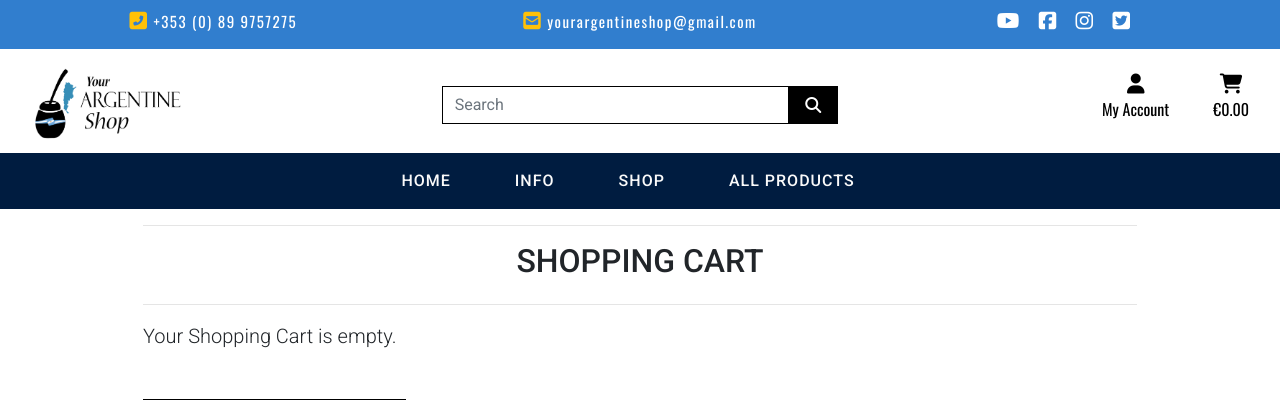
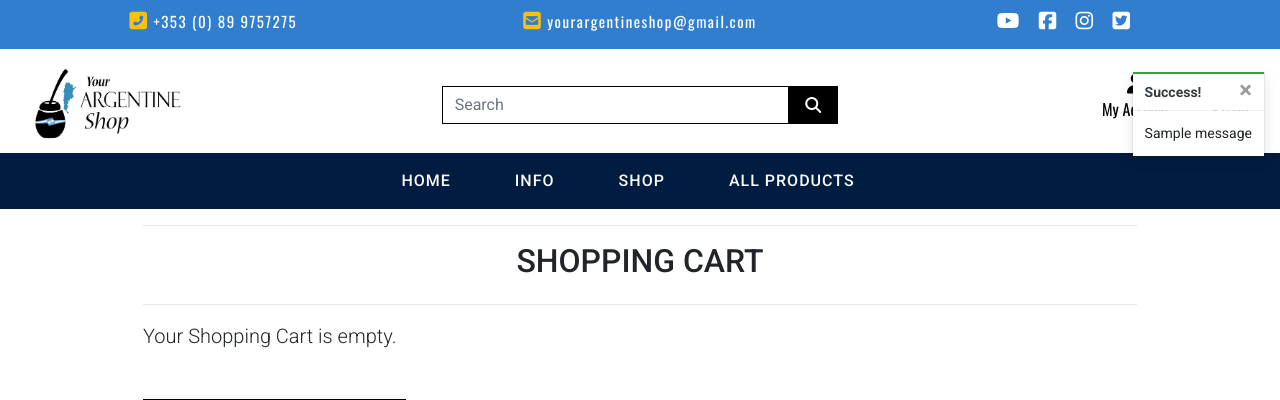
Before and after one commit to cotebarrientos/4th-milestone-project-your-argentine-shop, a Django app: page /cart/ in a window 1280 px wide. Shown: the top 400 px of the page. Run offline with Django 3.2, Linux system fonts and the light colour scheme; tables that the repository leaves empty hold one stand-in row (values such as "Sample post"); one stand-in notice (Sample message) is shown; some libraries are stand-ins or nearby versions.

Commit message:
Add Toasts messages
I've added 4 types of toast messages (success, info, error and
warning) that will be shown according to user interaction with the
web site.

```diff
--- a/cart/views.py
+++ b/cart/views.py
@@ -1,4 +1,7 @@
 from django.shortcuts import render,  redirect, reverse, HttpResponse
+from django.contrib import messages
+
+from products.models import Product
 
 # Create your views here.
 
@@ -11,6 +14,7 @@ def view_cart(request):
 def add_to_cart(request, item_id):
     """ Add a quantity of the specified product to the shopping cart """
 
+    product = Product.objects.get(pk=item_id)
     quantity = int(request.POST.get('quantity'))
     redirect_url = request.POST.get('redirect_url')
     cart = request.session.get('cart', {})
@@ -19,6 +23,7 @@ def add_to_cart(request, item_id):
         cart[item_id] += quantity
     else:
         cart[item_id] = quantity
+        messages.success(request, f'Added {product.name} to your shopping cart')
 
     request.session['cart'] = cart
     return redirect(redirect_url)
--- a/ms4/settings.py
+++ b/ms4/settings.py
@@ -77,6 +77,8 @@ TEMPLATES = [
         },
     },
 ]
+
+MESSAGE_STORAGE = 'django.contrib.messages.storage.session.SessionStorage'
 
 AUTHENTICATION_BACKENDS = [
     # Needed to login by username in Django admin, regardless of `allauth`
--- a/static/css/base.css
+++ b/static/css/base.css
@@ -262,6 +262,24 @@ a.category-badge > span.badge:hover {
     padding: 30px 15px;
   }
 
+/* ------------------------------- bootstrap toasts */
+
+.message-container {
+    position: fixed;
+    top: 72px;
+    right: 15px;
+    z-index: 99999999999;
+}
+
+.custom-toast {
+    overflow: visible;
+}
+
+.toast-capper {
+    height: 2px;
+}
+
+
 /* -------------------------------- Media Queries */
 
 /* Slightly larger container on xl screens */
--- a/templates/base.html
+++ b/templates/base.html
@@ -146,16 +146,27 @@
       </div>
     </header>
 
+    <!-- Toasts messages -->
     {% if messages %}
-        <div class="message-container"></div>
+        <div class="message-container">
+          {% for message in messages %}
+            {% with message.level as level %}
+                {% if level == 40 %}
+                    {% include 'includes/toasts/toast_error.html' %}
+                {% elif level == 30 %}
+                    {% include 'includes/toasts/toast_warning.html' %}
+                {% elif level == 25 %}
+                    {% include 'includes/toasts/toast_success.html' %}
+                {% else %}
+                    {% include 'includes/toasts/toast_info.html' %}
+                {% endif %}
+            {% endwith %}
+        {% endfor %}
+        </div>
     {% endif %}
 
     {% block content %}
     {% endblock %}
-
-    {% block postloadjs %}
-    {% endblock %}
-
 
     <footer>
       {% include 'includes/mobile-footer.html' %}
@@ -212,5 +223,10 @@
       </div>
     </footer>
 
+    {% block postloadjs %}
+    <script type="text/javascript">
+      $('.toast').toast('show');
+    </script>
+    {% endblock %}
   </body>
 </html>
--- /dev/null
+++ b/templates/includes/toasts/toast_success.html
@@ -0,0 +1,13 @@
+<div class="toast custom-toast rounded-0 border-top-0" data-autohide="false">
+    <div class="arrow-up arrow-success"></div>
+    <div class="w-100 toast-capper bg-success"></div>
+    <div class="toast-header bg-white text-dark">
+        <strong class="mr-auto">Success!</strong>
+        <button type="button" class="ml-2 mb-1 close text-dark" data-dismiss="toast" aria-label="Close">
+            <span aria-hidden="true">&times;</span>
+        </button>
+    </div>
+    <div class="toast-body bg-white">
+        {{ message }}
+    </div>
+</div>
```
Also changed, not shown: templates/includes/toasts/toast_error.html (added, +13 -0 lines), templates/includes/toasts/toast_info.html (added, +13 -0 lines), templates/includes/toasts/toast_warning.html (added, +14 -0 lines).
